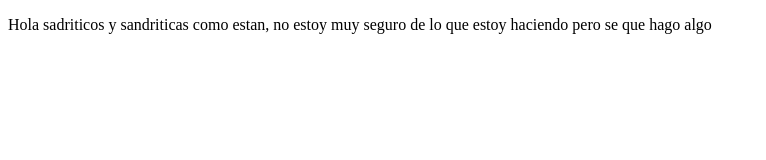
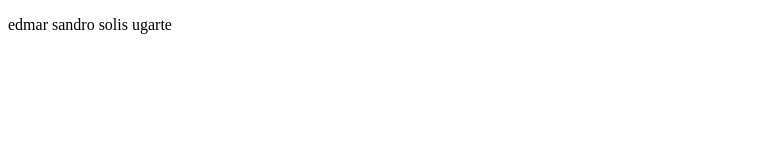
Before and after one commit to iSonArno/proyectoDemoCursoPrework, a plain HTML site: page index.html in a window 1280 px wide. Shown: the whole page, without its empty margins (0-766 px from the left). Drawn offline with Linux system fonts and the light colour scheme.

Commit message:
cambiamos por el nombre de edmar

```diff
--- a/index.html
+++ b/index.html
@@ -9,7 +9,7 @@
 </head>
 <body>
     <p>
-        Hola sadriticos y sandriticas como estan, no estoy muy seguro de lo que estoy haciendo pero se que hago algo
+        edmar sandro solis ugarte
     </p>
 </body>
 </html>
```
